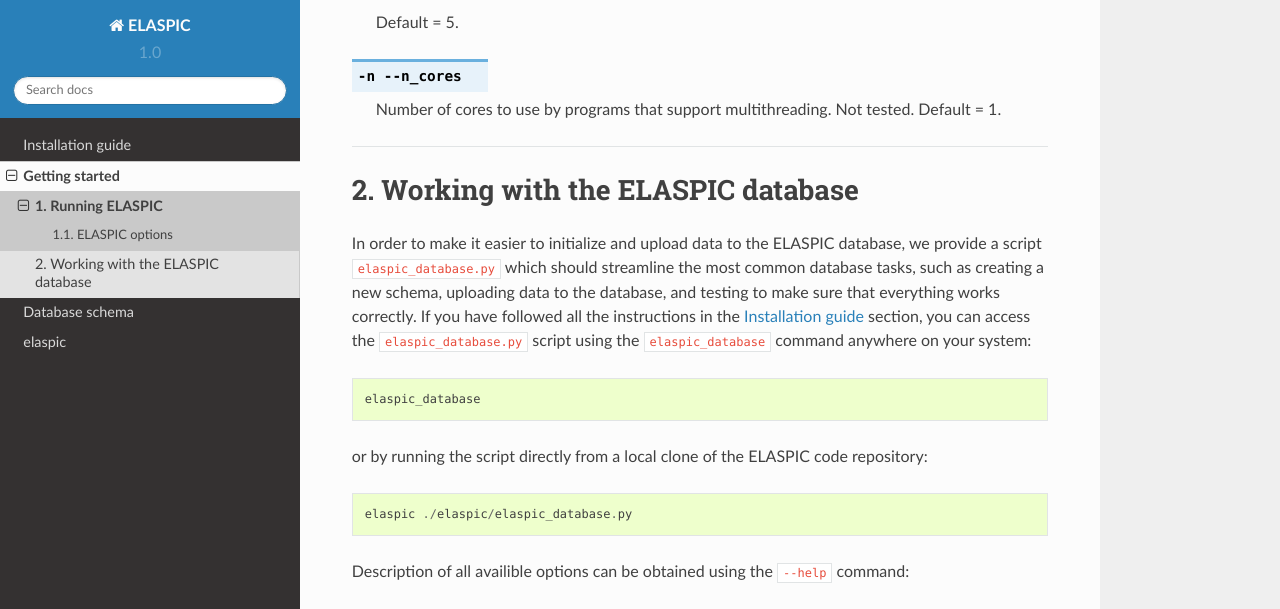
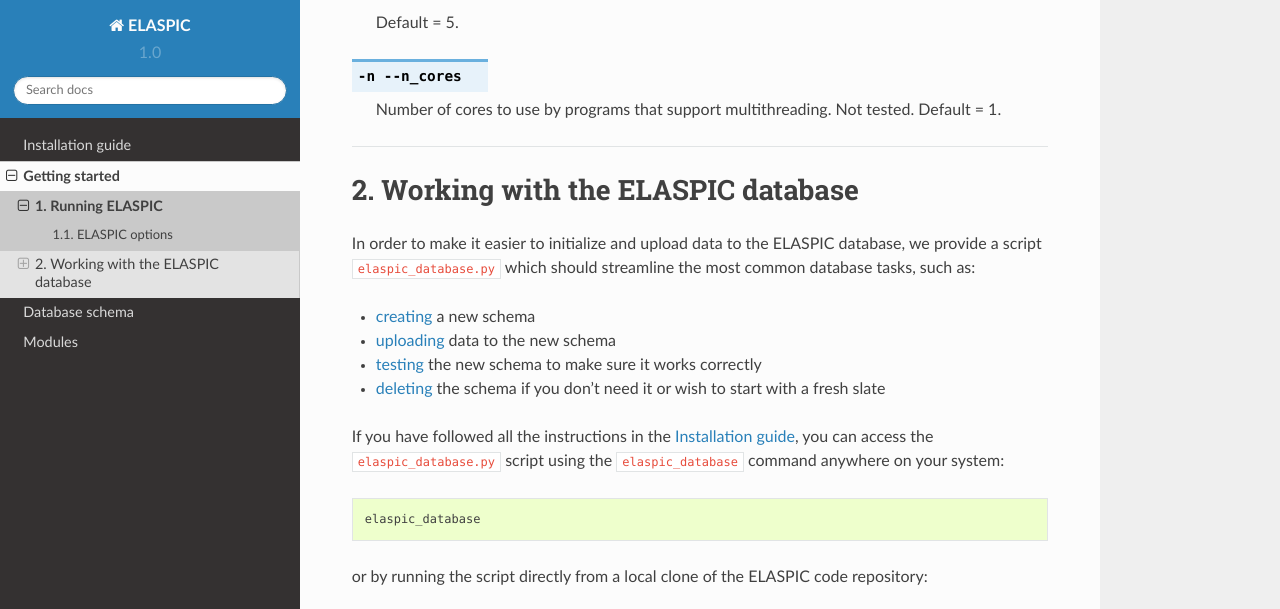
Before and after one commit to elaspic/elaspic, a Sphinx documentation site: the page built from docs/run_elaspic.rst, in a window 1280 px wide and 1400 px high, scrolled down 1077 px. Shown: the top 609 px of the window. Built offline with Sphinx 7.4.7 and the Read the Docs theme 2.0.0, drawn with Linux system fonts in a browser that asks for light colours; some of the changed text lies outside the part shown; grey boxes are pictures that could not be loaded.

Commit message:
Updated the Modules section of the documentation
Former-commit-id: aa4e1aca1d8bb364d47477d131219667797ca689

```diff
--- a/docs/database_schema.rst
+++ b/docs/database_schema.rst
@@ -1,3 +1,5 @@
+.. _database_schema:
+
 Database schema
 ===============
 
--- a/docs/modules.rst
+++ b/docs/modules.rst
@@ -1,4 +1,6 @@
-elaspic
+.. _modules:
+
+Modules
 =======
 
 .. toctree::
--- a/docs/run_elaspic.rst
+++ b/docs/run_elaspic.rst
@@ -4,7 +4,7 @@
 Running ELASPIC
 ================
 
-If you have followed all the instructions in the :ref:`install_guide` section, you can run
+If you have followed all the instructions in the :ref:`install_guide`, you can run
 the ELASPIC pipeline using the ``elaspic`` command::
 
     elaspic
@@ -13,13 +13,14 @@
 
     python -m elaspic
 
+
+ELASPIC options
+----------------
+
 Description of ELASPIC options can be obtained by running ``elaspic --help``:
 
 .. program-output:: elaspic --help
 
-
-ELASPIC options
-----------------
 
 .. option:: -c --config_file
 
@@ -48,15 +49,21 @@
   Number of cores to use by programs that support multithreading. Not tested. Default = 1.
 
 
+
 -------------------------------------------------------------------------------------------------
 
 Working with the ELASPIC database
 =================================
 
 In order to make it easier to initialize and upload data to the ELASPIC database, we provide a script
-``elaspic_database.py`` which should streamline the most common database tasks, such as creating
-a new schema, uploading data to the database, and testing to make sure that everything works correctly.
-If you have followed all the instructions in the :ref:`install_guide` section, you can access
+``elaspic_database.py`` which should streamline the most common database tasks, such as:
+
+- :ref:`creating <create_new_schema>` a new schema
+- :ref:`uploading <load_data_to_schema>` data to the new schema
+- :ref:`testing <test_database>` the new schema to make sure it works correctly
+- :ref:`deleting <delete_database_schema>` the schema if you don't need it or wish to start with a fresh slate
+
+If you have followed all the instructions in the :ref:`install_guide`, you can access
 the ``elaspic_database.py`` script using the ``elaspic_database`` command anywhere on your system::
 
     elaspic_database
@@ -70,10 +77,34 @@
 
 .. program-output:: elaspic_database --help
 
+
+.. _create_new_schema:
+
+Create a new database schema
+----------------------------
+
 .. program-output:: elaspic_database create --help
+
+
+.. _load_data_to_schema:
+
+Load data to the database
+-------------------------
 
 .. program-output:: elaspic_database load_data --help
 
+
+.. _test_database:
+
+Test the database schema
+------------------------
+
 .. program-output:: elaspic_database test --help
 
+
+.. _delete_database_schema:
+
+Delete the database schema
+--------------------------
+
 .. program-output:: elaspic_database delete --help
```
Also changed, not shown: docs/index.rst (+6 -1 lines).
